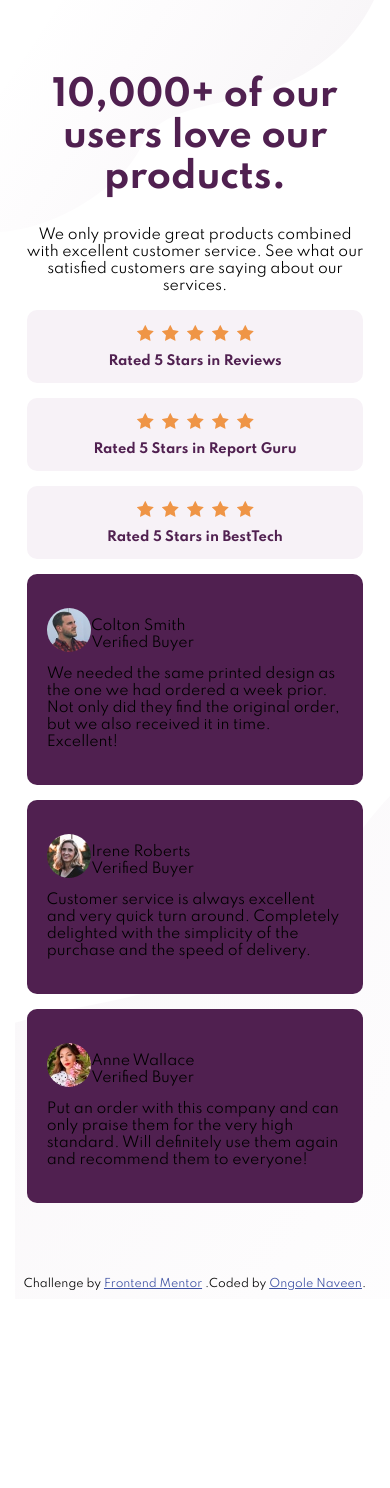
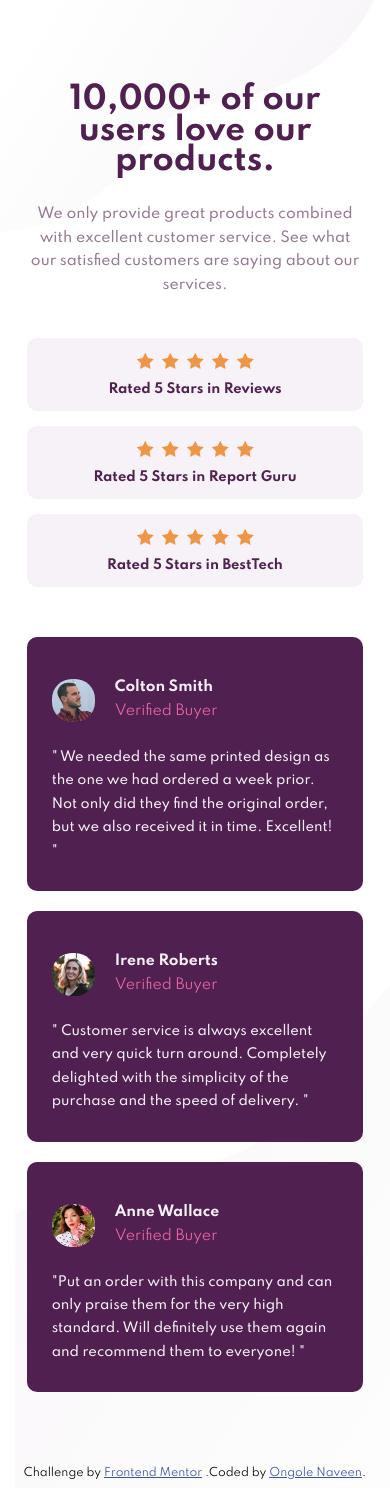
Before and after one commit to Naveen39O/SocialProofSection, a React (Create React App) app: page / in a window 390 px wide. Before the commit the page ends 1299 px from the top, so only its background shows below. Built offline with nearby package versions, Linux system fonts and the light colour scheme.

Commit message:
complete mobile design changes

```diff
--- a/public/styles/index.css
+++ b/public/styles/index.css
@@ -16,14 +16,23 @@ main {
 }
 
 h1 {
-  font-size: 2.5em;
-  font-weight: bold;
+  font-size: 2.2em;
   text-align: center;
   color: #502050;
+  line-height: 1em;
+  padding: 10px 20px 0;
 }
 
 .info {
   text-align: center;
+}
+
+.info-para {
+  color: #937b92;
+  font-weight: 500;
+  font-size: 1em;
+  line-height: 1.7em;
+  margin-bottom: 40px;
 }
 
 .rating-div {
@@ -53,26 +62,43 @@ h1 {
   padding: 0 4px 0 4px;
 }
 
+.card-section {
+  margin: 50px 0;
+}
+
 .card {
   background-color: #502050;
-  padding: 20px;
-  margin: 15px 0;
+  padding: 35px 25px 15px;
+  margin: 20px 0;
   border-radius: 10px;
 }
 
 .cust-img {
-  border-radius: 50%;
+  border-radius: 20px;
   float: left;
   width: 15%;
   height: 15%;
+  margin-right: 20px;
 }
 
-.customer__details {
-  padding: 10px 0 0 10px;
+.customer__name {
+  color: #f7f2f7;
+  font-weight: 700;
+  margin: 7px 0;
 }
 
 .cust-review {
   clear: left;
+  color: #f7f2f7;
+  font-size: 13px;
+  font-weight: 500;
+  line-height: 1.8em;
+  margin-top: 26px;
+}
+
+.customer__authentic {
+  color: #ee68a4;
+  margin: 7px 0;
 }
 
 /*# sourceMappingURL=index.css.map */
--- a/public/styles/mobile.scss
+++ b/public/styles/mobile.scss
@@ -23,14 +23,23 @@ main{
 }
 
 h1{
-  font-size: 2.5em;
-  font-weight: bold;
+  font-size: 2.2em;
   text-align: center;
   color: $dark-magenta;
+  line-height: 1em;
+  padding: 10px 20px 0;
 }
 
 .info{
   text-align: center;
+}
+
+.info-para{
+  color: $dark-grayish-magenta;
+  font-weight: 500;
+  font-size: 1em;
+  line-height: 1.7em;
+  margin-bottom: 40px;
 }
 
 .rating-div{
@@ -66,10 +75,15 @@ h1{
   padding: 0 4px 0 4px;
 }
 
+.card-section{
+  margin: 50px 0;
+}
+
 .card{
   background-color: $dark-magenta;
-  padding: 20px;
-  margin: 15px 0;
+  padding: 35px 25px 15px;
+  margin: 20px 0;
+  // line-height: 20px;
   @include bordered(none, 10px)
 }
 
@@ -78,17 +92,30 @@ h1{
 // }
 
 .cust-img{
-  border-radius: 50%;
+  border-radius: 20px;
   float: left;
   width: 15%;
   height: 15%;
-
+  margin-right: 20px;
 }
 
-.customer__details{
-  padding: 10px 0 0 10px;
+.customer__name{
+  color: $light-grayish-magenta;
+  font-weight: 700;
+  margin: 7px 0;
 }
 
 .cust-review{
   clear: left;
+  color: $light-grayish-magenta;
+  font-size: 13px;
+  font-weight: 500;
+  line-height: 1.8em;
+  // font-stretch: extra-condensed;
+  margin-top: 26px;
 }
+
+.customer__authentic{
+  color: $soft-pink;
+  margin: 7px 0;
+}
--- a/src/components/App.js
+++ b/src/components/App.js
@@ -23,7 +23,7 @@ function App() {
         }
 
       </section>
-      <section>
+      <section className="card-section">
         {
           testimonials.map((testimonial, index) => {
             return (
--- a/src/components/Customer.jsx
+++ b/src/components/Customer.jsx
@@ -4,10 +4,8 @@ function Customer(props){
     return(
         <div className="customer">
             <img className="cust-img" src={props.imgUrl}/>
-            <p className="customer__details">
-                {props.customer}<br/>
-                Verified Buyer
-            </p>
+            <p className="customer__name">{props.customer}</p>
+            <p className="customer__authentic">Verified Buyer</p>
         </div>
     );
 }
--- a/src/components/Info.jsx
+++ b/src/components/Info.jsx
@@ -3,8 +3,8 @@ import React from "react";
 function Info(){
     return (
         <div className="info">
-            <h1>10,000+ of our users love our products.</h1>
-            <p>
+            <h1 className="info-heading">10,000+ of our users love our products.</h1>
+            <p className="info-para">
                 We only provide great products combined with excellent customer service.
                 See what our satisfied customers are saying about our services.
             </p>
--- a/src/data.js
+++ b/src/data.js
@@ -3,20 +3,20 @@ const testimonials =[
     {
         user: "Colton Smith",
         imgUrl: "./images/image-colton.jpg",
-        comment: "We needed the same printed design as the one we had ordered a week prior. "+
-        "Not only did they find the original order, but we also received it in time. Excellent!"
+        comment: '" We needed the same printed design as the one we had ordered a week prior. ' +
+        'Not only did they find the original order, but we also received it in time. Excellent! "'
     },
     {
         user: "Irene Roberts",
         imgUrl: "./images/image-irene.jpg",
-        comment: "Customer service is always excellent and very quick turn around. " +
-        "Completely delighted with the simplicity of the purchase and the speed of delivery."
+        comment: '" Customer service is always excellent and very quick turn around. ' +
+        'Completely delighted with the simplicity of the purchase and the speed of delivery. "'
     },
     {
         user: "Anne Wallace",
         imgUrl: "./images/image-anne.jpg",
-        comment: "Put an order with this company and can only praise them for the very high standard. " +
-        "Will definitely use them again and recommend them to everyone!"
+        comment: ' "Put an order with this company and can only praise them for the very high standard. ' +
+        'Will definitely use them again and recommend them to everyone! "'
     }
 ];
 
```
Also changed, not shown: 1 other file (tests, documents, lock files or other folders).
